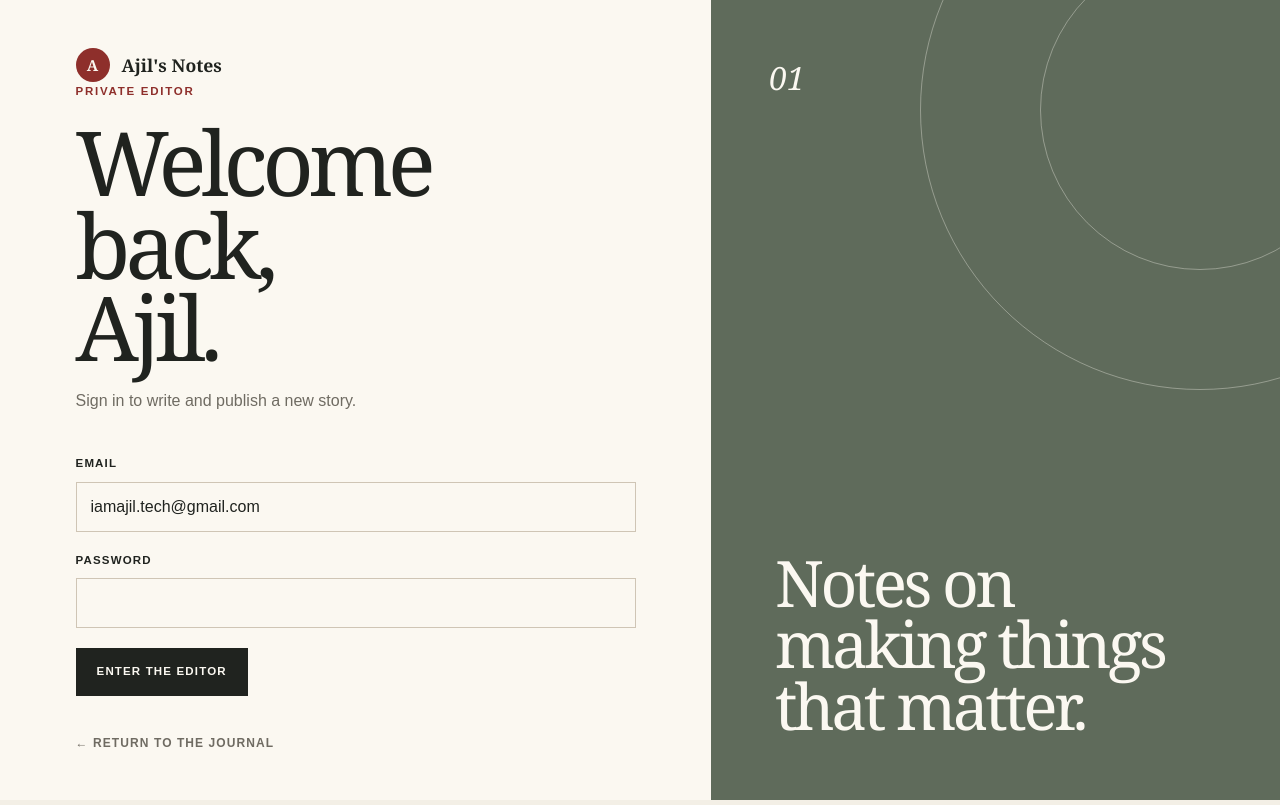
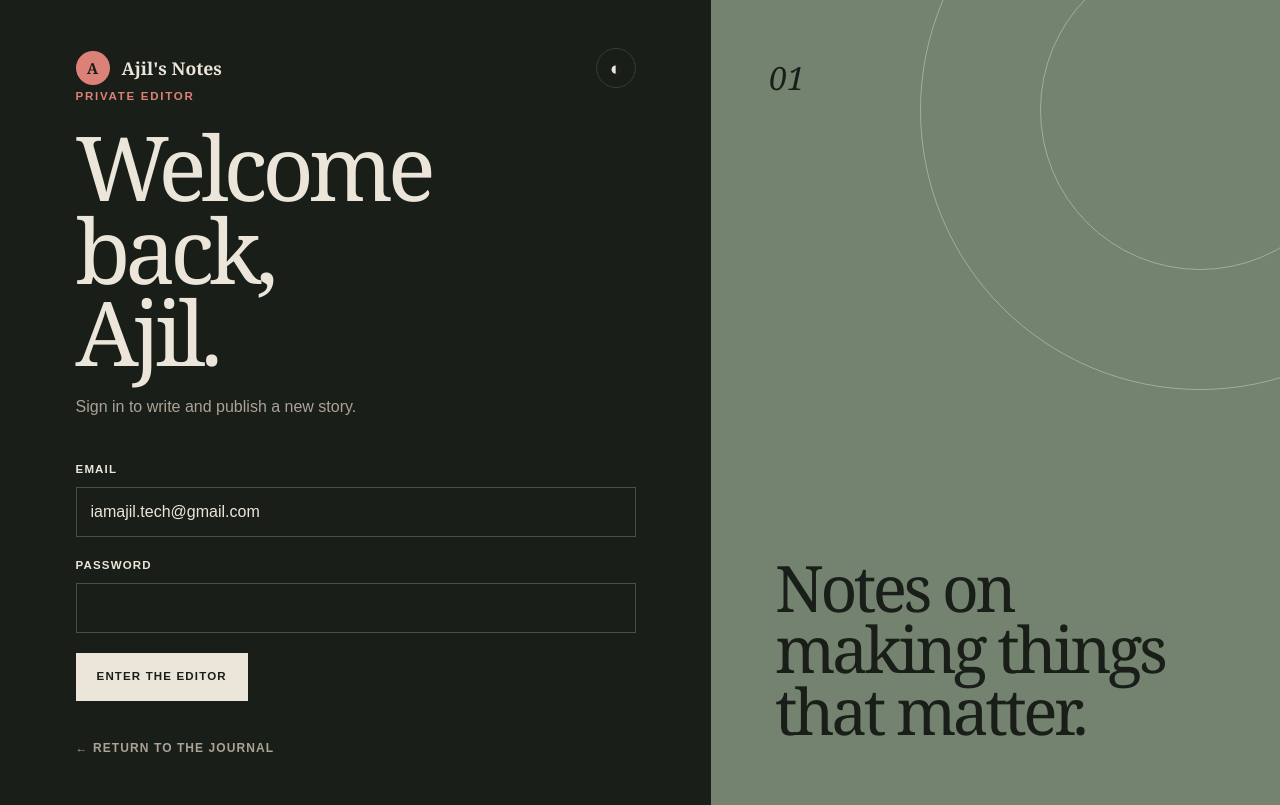
Before and after one commit to Ajilps/blogs, a Next.js app: page /admin/login in a window 1280 px wide. Built offline with nearby package versions, Linux system fonts and the light colour scheme; no server answers.

Commit message:
feat: implement theme toggle functionality and update styles for dark/light mode

```diff
--- a/src/app/admin/login/page.tsx
+++ b/src/app/admin/login/page.tsx
@@ -1,6 +1,7 @@
 import Link from "next/link";
 import { redirect } from "next/navigation";
 import { LoginForm } from "@/components/login-form";
+import { ThemeToggle } from "@/components/theme-toggle";
 import { adminIsConfigured, isAdmin } from "@/lib/auth";
 
 export const dynamic = "force-dynamic";
@@ -11,10 +12,13 @@ export default async function AdminLoginPage() {
   return (
     <main className="login-page">
       <div className="login-panel">
-        <Link className="brand" href="/">
-          <span className="brand-mark">A</span>
-          <span>Ajil&apos;s Notes</span>
-        </Link>
+        <div className="login-brand-row">
+          <Link className="brand" href="/">
+            <span className="brand-mark">A</span>
+            <span>Ajil&apos;s Notes</span>
+          </Link>
+          <ThemeToggle />
+        </div>
         <div className="login-copy">
           <p className="kicker">Private editor</p>
           <h1>Welcome back,<br />Ajil.</h1>
--- a/src/app/admin/page.tsx
+++ b/src/app/admin/page.tsx
@@ -1,5 +1,6 @@
 import Link from "next/link";
 import { PostEditor } from "@/components/post-editor";
+import { ThemeToggle } from "@/components/theme-toggle";
 import { logoutAction } from "@/app/admin/actions";
 import { requireAdmin } from "@/lib/auth";
 import { getPublishedPosts } from "@/lib/posts";
@@ -26,6 +27,7 @@ export default async function AdminPage() {
         </Link>
         <div className="admin-header-actions">
           <Link href="/">View site ↗</Link>
+          <ThemeToggle />
           <form action={logoutAction}>
             <button type="submit">Sign out</button>
           </form>
--- a/src/app/globals.css
+++ b/src/app/globals.css
@@ -1,6 +1,35 @@
 @import "tailwindcss";
 
 :root {
+  color-scheme: dark;
+  --parchment: #121512;
+  --paper: #1a1e19;
+  --ink: #ebe6d9;
+  --ink-soft: #c5bfb2;
+  --muted: #aaa396;
+  --line: #363c34;
+  --oxblood: #dc8177;
+  --sage: #748270;
+  --brass: #d4a76d;
+  --prose: #ded8cb;
+  --code-bg: #292e27;
+  --control-border: #485044;
+  --selection: #6e3b35;
+  --selection-ink: #fff4e7;
+  --error-bg: #3a2220;
+  --error-ink: #f0b2aa;
+  --success-bg: #263128;
+  --success-ink: #b9d2b8;
+  --top-border: #52594e;
+  --top-bg: rgba(26, 30, 25, .94);
+  --top-hover: #242a22;
+  --card-shadow: rgba(0, 0, 0, .26);
+  --field-focus: rgba(220, 129, 119, .16);
+  --story-two: #856441;
+}
+
+[data-theme="light"] {
+  color-scheme: light;
   --parchment: #f3efe6;
   --paper: #fbf8f1;
   --ink: #20231f;
@@ -10,6 +39,21 @@
   --oxblood: #8e2f2b;
   --sage: #5f6b5b;
   --brass: #b1844e;
+  --prose: #2a2c28;
+  --code-bg: #e7dfd1;
+  --control-border: #cfc5b5;
+  --selection: #d7bda4;
+  --selection-ink: #20231f;
+  --error-bg: #f5e3dd;
+  --error-ink: #6f211e;
+  --success-bg: #e7ebe3;
+  --success-ink: #354132;
+  --top-border: #c8bdac;
+  --top-bg: rgba(251, 248, 241, .94);
+  --top-hover: #fff;
+  --card-shadow: rgba(67, 51, 35, .1);
+  --field-focus: rgba(142, 47, 43, .12);
+  --story-two: #9b774d;
 }
 
 * { box-sizing: border-box; }
@@ -21,13 +65,15 @@ body {
   background: var(--parchment);
   color: var(--ink);
   font-family: Arial, Helvetica, sans-serif;
+  transition: background-color 180ms ease, color 180ms ease;
 }
 
 a { color: inherit; text-decoration: none; }
 button, input, textarea { font: inherit; }
 button { color: inherit; }
 :focus-visible { outline: 3px solid var(--brass); outline-offset: 4px; }
-::selection { background: #d7bda4; color: var(--ink); }
+::selection { background: var(--selection); color: var(--selection-ink); }
+.sr-only { position: absolute; width: 1px; height: 1px; padding: 0; margin: -1px; overflow: hidden; clip: rect(0, 0, 0, 0); white-space: nowrap; border: 0; }
 
 .reading-shell {
   width: min(1120px, calc(100% - 48px));
@@ -44,9 +90,16 @@ button { color: inherit; }
 
 .brand { display: inline-flex; align-items: center; gap: 12px; font-family: Georgia, serif; font-size: 1.1rem; font-weight: 700; white-space: nowrap; }
 .brand-mark { display: grid; width: 34px; height: 34px; place-items: center; border-radius: 50%; background: var(--oxblood); color: var(--paper); font-size: .95rem; }
-.header-links { display: flex; gap: 30px; color: var(--ink-soft); font-size: .78rem; font-weight: 700; letter-spacing: .09em; text-transform: uppercase; }
+.header-links { display: flex; align-items: center; gap: 30px; color: var(--ink-soft); font-size: .78rem; font-weight: 700; letter-spacing: .09em; text-transform: uppercase; }
 .header-links a { transition: color 160ms ease; }
 .header-links a:hover { color: var(--oxblood); }
+.theme-toggle { position: relative; display: grid; width: 40px; height: 40px; flex: 0 0 auto; place-items: center; padding: 0; border: 1px solid var(--line); border-radius: 50%; background: transparent; color: var(--ink); cursor: pointer; transition: border-color 160ms ease, background-color 160ms ease, color 160ms ease; }
+.theme-toggle:hover { border-color: var(--oxblood); background: var(--paper); color: var(--oxblood); }
+.theme-icon { grid-area: 1 / 1; font-family: Georgia, serif; font-size: 1.2rem; line-height: 1; transition: opacity 160ms ease, transform 200ms ease; }
+.theme-icon-sun { opacity: 0; transform: rotate(-35deg) scale(.7); }
+.theme-icon-moon { opacity: 1; transform: rotate(0) scale(1); }
+[data-theme="light"] .theme-icon-sun { opacity: 1; transform: rotate(0) scale(1); }
+[data-theme="light"] .theme-icon-moon { opacity: 0; transform: rotate(35deg) scale(.7); }
 
 .home-hero { padding: 118px 0 126px; }
 .kicker, .section-index, .story-category { color: var(--oxblood); font-size: .72rem; font-weight: 800; letter-spacing: .15em; text-transform: uppercase; }
@@ -62,12 +115,12 @@ button { color: inherit; }
 .story-grid { display: grid; grid-template-columns: repeat(2, minmax(0, 1fr)); gap: 26px; }
 .story-card { overflow: hidden; border: 1px solid var(--line); background: var(--paper); transition: transform 180ms ease, box-shadow 180ms ease; }
 .story-card-link { display: block; height: 100%; }
-.story-card:hover { transform: translateY(-4px); box-shadow: 0 18px 50px rgba(67, 51, 35, .1); }
+.story-card:hover { transform: translateY(-4px); box-shadow: 0 18px 50px var(--card-shadow); }
 .story-art { position: relative; min-height: 270px; overflow: hidden; background: var(--sage); }
 .story-art::before, .story-art::after { content: ""; position: absolute; border: 1px solid rgba(251, 248, 241, .55); }
 .story-art::before { inset: 38px; border-radius: 50%; }
 .story-art::after { width: 54%; height: 140%; top: -22%; left: 23%; transform: rotate(29deg); }
-.story-art-2 { background: #9b774d; }
+.story-art-2 { background: var(--story-two); }
 .story-art-3 { background: var(--oxblood); }
 .story-art:has(img)::before, .story-art:has(img)::after { display: none; }
 .story-art img { object-fit: cover; transition: transform 500ms ease; }
@@ -105,7 +158,7 @@ button { color: inherit; }
 .article-cover img { object-fit: cover; }
 .article-body { padding: 74px 0 110px; }
 
-.article-prose { color: #2a2c28; font-family: Georgia, "Times New Roman", serif; font-size: 1.18rem; line-height: 1.9; }
+.article-prose { color: var(--prose); font-family: Georgia, "Times New Roman", serif; font-size: 1.18rem; line-height: 1.9; }
 .article-prose > *:first-child { margin-top: 0; }
 .article-prose p { margin: 0 0 1.55em; }
 .article-prose h2 { margin: 2em 0 .65em; color: var(--ink); font-size: 2.2rem; font-weight: 400; letter-spacing: -.035em; line-height: 1.15; }
@@ -116,7 +169,7 @@ button { color: inherit; }
 .article-prose blockquote p { margin: 0; }
 .article-prose a { color: var(--oxblood); text-decoration: underline; text-decoration-thickness: 1px; text-underline-offset: 4px; }
 .article-prose strong { color: var(--ink); }
-.article-prose code { padding: .12em .3em; background: #e7dfd1; font-family: "SFMono-Regular", Consolas, monospace; font-size: .82em; }
+.article-prose code { padding: .12em .3em; background: var(--code-bg); font-family: "SFMono-Regular", Consolas, monospace; font-size: .82em; }
 .article-prose pre { overflow-x: auto; margin: 2em 0; padding: 24px; background: var(--ink); color: var(--paper); font-size: .82rem; line-height: 1.7; }
 .article-prose pre code { padding: 0; background: transparent; color: inherit; }
 .article-prose hr { margin: 3em 0; border: 0; border-top: 1px solid var(--line); }
@@ -148,10 +201,10 @@ button { color: inherit; }
 .suggestion-grid .story-meta { flex-direction: column; gap: 7px; }
 .suggestion-grid .story-meta span::before { display: none; }
 
-.to-top { position: fixed; right: 22px; bottom: 22px; z-index: 20; display: flex; align-items: center; gap: 8px; padding: 11px 14px; border: 1px solid #c8bdac; background: rgba(251, 248, 241, .94); color: var(--ink); box-shadow: 0 8px 30px rgba(49, 39, 29, .12); font-size: .7rem; font-weight: 800; letter-spacing: .08em; text-transform: uppercase; cursor: pointer; opacity: 0; pointer-events: none; transform: translateY(10px); transition: opacity 180ms ease, transform 180ms ease, background 180ms ease; }
+.to-top { position: fixed; right: 22px; bottom: 22px; z-index: 20; display: flex; align-items: center; gap: 8px; padding: 11px 14px; border: 1px solid var(--top-border); background: var(--top-bg); color: var(--ink); box-shadow: 0 8px 30px var(--card-shadow); font-size: .7rem; font-weight: 800; letter-spacing: .08em; text-transform: uppercase; cursor: pointer; opacity: 0; pointer-events: none; transform: translateY(10px); transition: opacity 180ms ease, transform 180ms ease, background 180ms ease; }
 .to-top span { color: var(--oxblood); font-size: 1rem; }
 .to-top-visible { opacity: 1; pointer-events: auto; transform: translateY(0); }
-.to-top:hover { background: white; }
+.to-top:hover { background: var(--top-hover); }
 
 .login-page { min-height: 100vh; display: grid; grid-template-columns: minmax(0, 1fr) minmax(420px, .8fr); background: var(--paper); }
 .login-panel { width: min(560px, calc(100% - 64px)); margin: 0 auto; padding: 48px 0; display: flex; flex-direction: column; }
@@ -161,14 +214,14 @@ button { color: inherit; }
 .login-form { display: grid; gap: 20px; margin-bottom: 38px; }
 .field-group { display: grid; gap: 9px; }
 .field-group label, .file-field label { color: var(--ink); font-size: .72rem; font-weight: 800; letter-spacing: .1em; text-transform: uppercase; }
-.field-group input, .field-group textarea { width: 100%; border: 1px solid #cfc5b5; border-radius: 0; background: var(--paper); color: var(--ink); }
+.field-group input, .field-group textarea { width: 100%; border: 1px solid var(--control-border); border-radius: 0; background: var(--paper); color: var(--ink); }
 .field-group input { min-height: 50px; padding: 0 14px; }
 .field-group textarea { padding: 14px; resize: vertical; line-height: 1.6; }
-.field-group input:focus, .field-group textarea:focus { border-color: var(--oxblood); outline: 2px solid rgba(142, 47, 43, .12); outline-offset: 0; }
+.field-group input:focus, .field-group textarea:focus { border-color: var(--oxblood); outline: 2px solid var(--field-focus); outline-offset: 0; }
 .field-help, .file-field p { margin: 0; color: var(--muted); font-size: .75rem; line-height: 1.5; }
 .form-message { margin: 0; padding: 12px 14px; font-size: .8rem; line-height: 1.5; }
-.form-error { border-left: 3px solid var(--oxblood); background: #f5e3dd; color: #6f211e; }
-.form-success { border-left: 3px solid var(--sage); background: #e7ebe3; color: #354132; }
+.form-error { border-left: 3px solid var(--oxblood); background: var(--error-bg); color: var(--error-ink); }
+.form-success { border-left: 3px solid var(--sage); background: var(--success-bg); color: var(--success-ink); }
 .primary-button { display: inline-flex; width: fit-content; min-height: 48px; align-items: center; justify-content: center; padding: 0 20px; border: 1px solid var(--ink); background: var(--ink); color: var(--paper); font-size: .72rem; font-weight: 800; letter-spacing: .1em; text-transform: uppercase; cursor: pointer; transition: background 160ms ease, border-color 160ms ease; }
 .primary-button:hover { border-color: var(--oxblood); background: var(--oxblood); }
 .primary-button:disabled { cursor: not-allowed; opacity: .55; }
@@ -178,12 +231,13 @@ button { color: inherit; }
 .login-art::after { width: 320px; height: 320px; top: -50px; right: -80px; }
 .login-art span { position: relative; z-index: 1; font-family: Georgia, serif; font-size: clamp(2.8rem, 5vw, 5.4rem); letter-spacing: -.055em; line-height: .96; }
 .login-art i { position: absolute; top: 54px; left: 58px; font-family: Georgia, serif; font-size: 2rem; }
+.login-brand-row { display: flex; align-items: center; justify-content: space-between; }
 
 .admin-page { min-height: 100vh; background: var(--parchment); }
 .admin-header { width: min(1240px, calc(100% - 48px)); min-height: 84px; margin-inline: auto; display: flex; align-items: center; justify-content: space-between; border-bottom: 1px solid var(--line); }
 .admin-header-actions { display: flex; align-items: center; gap: 24px; color: var(--muted); font-size: .72rem; font-weight: 800; letter-spacing: .08em; text-transform: uppercase; }
 .admin-header-actions form { display: contents; }
-.admin-header-actions button { padding: 0; border: 0; background: transparent; cursor: pointer; text-transform: inherit; }
+.admin-header-actions form button { padding: 0; border: 0; background: transparent; cursor: pointer; text-transform: inherit; }
 .admin-header-actions a:hover, .admin-header-actions button:hover { color: var(--oxblood); }
 .admin-shell { width: min(900px, calc(100% - 48px)); margin-inline: auto; padding: 92px 0 120px; }
 .editor-intro { margin-bottom: 82px; }
@@ -268,5 +322,5 @@ button { color: inherit; }
 
 @media (prefers-reduced-motion: reduce) {
   html { scroll-behavior: auto; }
-  .story-card, .story-art img, .header-links a, .to-top { transition: none; }
+  body, .story-card, .story-art img, .header-links a, .to-top, .theme-toggle, .theme-icon { transition: none; }
 }
--- a/src/app/layout.tsx
+++ b/src/app/layout.tsx
@@ -30,13 +30,26 @@ export const metadata: Metadata = {
 };
 
 export const viewport: Viewport = {
-  themeColor: "#f3efe6",
-  colorScheme: "light",
+  themeColor: "#121512",
+  colorScheme: "dark light",
 };
 
 export default function RootLayout({ children }: LayoutProps<"/">) {
   return (
-    <html lang="en" className="h-full antialiased">
+    <html
+      lang="en"
+      className="h-full antialiased"
+      data-theme="dark"
+      suppressHydrationWarning
+    >
+      <head>
+        <script
+          dangerouslySetInnerHTML={{
+            __html:
+              '(function(){try{var t=localStorage.getItem("ajil-theme");document.documentElement.setAttribute("data-theme",t==="light"?"light":"dark")}catch(e){document.documentElement.setAttribute("data-theme","dark")}})()',
+          }}
+        />
+      </head>
       <body className="min-h-full">
         {children}
         <GoToTop />
--- a/src/components/site-header.tsx
+++ b/src/components/site-header.tsx
@@ -1,4 +1,5 @@
 import Link from "next/link";
+import { ThemeToggle } from "@/components/theme-toggle";
 
 export function SiteHeader() {
   return (
@@ -12,6 +13,7 @@ export function SiteHeader() {
         <a href="https://ajil.cc/" target="_blank" rel="noreferrer">
           Portfolio <span aria-hidden="true">↗</span>
         </a>
+        <ThemeToggle />
       </nav>
     </header>
   );
--- /dev/null
+++ b/src/components/theme-toggle.tsx
@@ -0,0 +1,44 @@
+"use client";
+
+import { useLayoutEffect } from "react";
+
+type Theme = "dark" | "light";
+
+function savedTheme(): Theme {
+  return localStorage.getItem("ajil-theme") === "light" ? "light" : "dark";
+}
+
+function applyTheme(theme: Theme) {
+  document.documentElement.dataset.theme = theme;
+  document.querySelector('meta[name="theme-color"]')?.setAttribute(
+    "content",
+    theme === "dark" ? "#121512" : "#f3efe6",
+  );
+}
+
+export function ThemeToggle() {
+  useLayoutEffect(() => {
+    applyTheme(savedTheme());
+  }, []);
+
+  function toggleTheme() {
+    const nextTheme: Theme =
+      document.documentElement.dataset.theme === "light" ? "dark" : "light";
+    localStorage.setItem("ajil-theme", nextTheme);
+    applyTheme(nextTheme);
+  }
+
+  return (
+    <button
+      className="theme-toggle"
+      type="button"
+      onClick={toggleTheme}
+      aria-label="Change color theme"
+      title="Change color theme"
+    >
+      <span className="theme-icon theme-icon-sun" aria-hidden="true">☼</span>
+      <span className="theme-icon theme-icon-moon" aria-hidden="true">◐</span>
+      <span className="sr-only">Switch between dark and light themes</span>
+    </button>
+  );
+}
```
